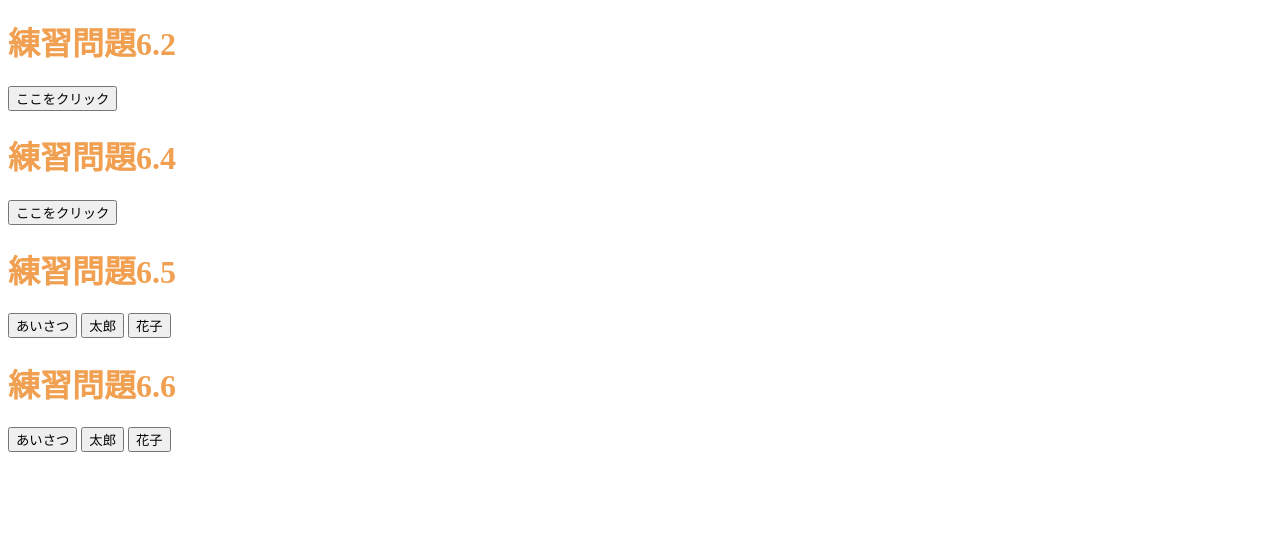
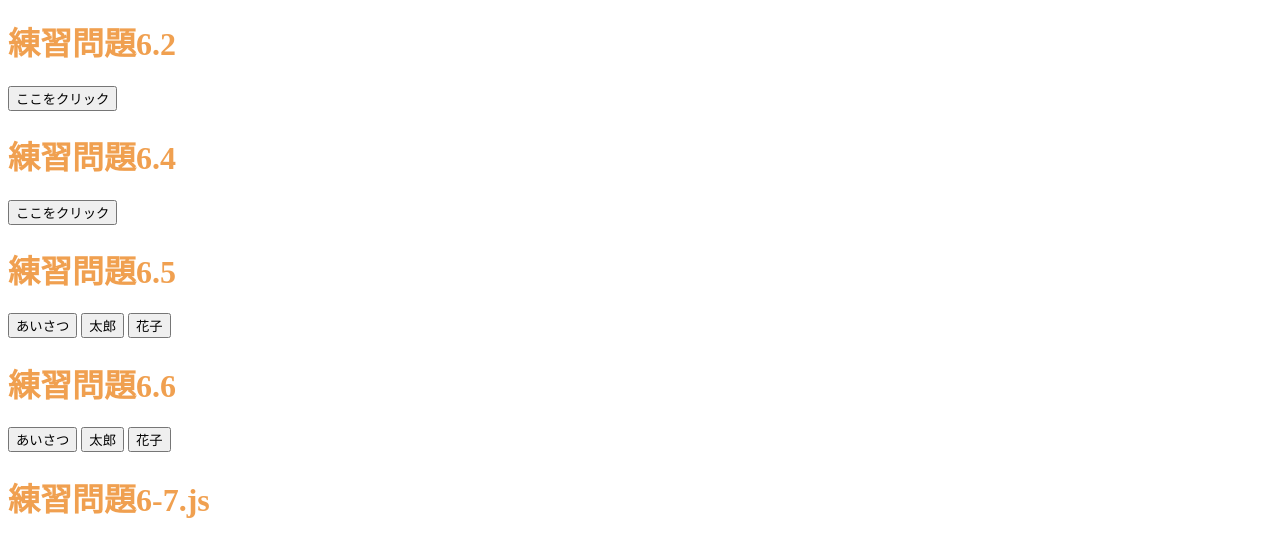
Before and after one commit to Ryomiyamo/web2024-2, a plain HTML site: page index.html in a window 1280 px wide. Shown: the part 764-1305 px from the top of the page. Before the commit the page ends 1224 px from the top, so only its background shows below. Drawn offline with Linux system fonts and the light colour scheme.

Commit message:
Update index.html

```diff
--- a/index.html
+++ b/index.html
@@ -64,5 +64,6 @@
    <input type="button" value="あいさつ" onclick="sayhello66();">
    <input type="button" value="太郎" onclick="taro66();">
    <input type="button" value="花子" onclick="hanako66();">
+    <h1>練習問題6-7.js</h1>
  </body>
 </html>
```
